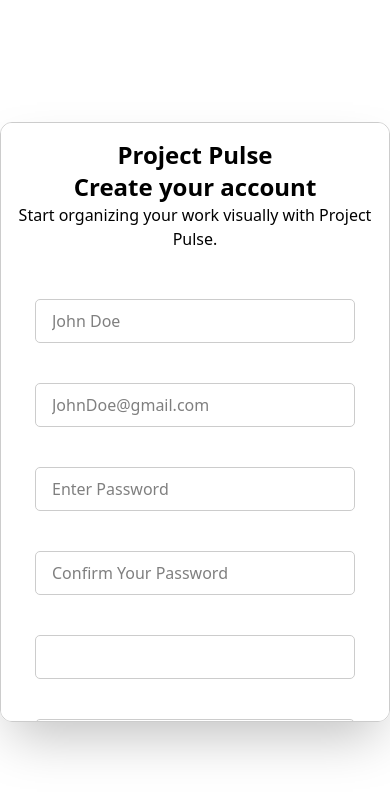
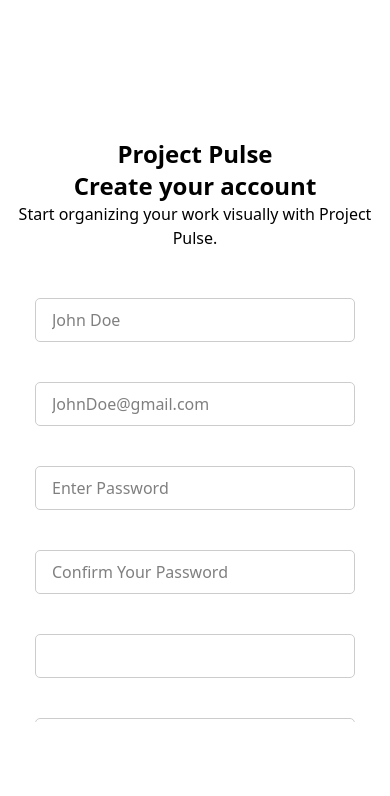
Before and after one commit to Deztini/Kanban-board, a React (Vite) app: page /signup in a window 390 px wide. Shown: the top 796 px of the page. Built offline with nearby package versions, Linux system fonts and the light colour scheme; no server answers.

Commit message:
feat: add responsiveness to login and signup pages

```diff
--- a/src/pages/Home.tsx
+++ b/src/pages/Home.tsx
@@ -99,7 +99,7 @@
             Key Features for Enhanced Productivity
           </h1>
 
-          <div className="flex flex-col sm:flex-row gap-8 justify-center">
+          <div className="flex flex-col sm:flex-row sm:flex-wrap gap-8 justify-center">
             {featureData.map((feature) => (
               <FeatureCard
                 key={feature.id}
--- a/src/pages/Login.tsx
+++ b/src/pages/Login.tsx
@@ -58,9 +58,9 @@
         <div
           className={`${
             theme === "dark"
-              ? "bg-[#121212] border-1 border-solid border-[#3E3A45]"
-              : "bg-[#fff]  border-1 border-solid border-[#ccc]"
-          }   w-100 h-130 flex flex-col items-center px-4 py-3 rounded-xl shadow-2xl`}
+              ? "md:bg-[#121212] md:border-1 border-solid border-[#3E3A45]"
+              : "md:bg-[#fff]  md:border-1 border-solid border-[#ccc]"
+          }   w-100 h-130 flex flex-col items-center px-4 py-3 rounded-xl md:shadow-2xl`}
         >
           <h1 className="text-2xl font-bold">Login</h1>
           <p
--- a/src/pages/SignUp.tsx
+++ b/src/pages/SignUp.tsx
@@ -92,9 +92,9 @@
         <div
           className={`${
             theme === "dark"
-              ? "bg-[#121212]  border-1 border-solid border-[#3E3A45]"
-              : "bg-[#fff]  border-1 border-solid border-[#ccc]"
-          }  w-100 h-150 overflow-y-auto flex flex-col items-center p-4 rounded-xl shadow-2xl`}
+              ? "md:bg-[#121212]  md:border-1 border-solid border-[#3E3A45]"
+              : "md:bg-[#fff]  md:border-1 border-solid border-[#ccc]"
+          }  w-100 h-150 overflow-y-auto flex flex-col items-center p-4 rounded-xl md:shadow-2xl`}
         >
           <h1 className="text-2xl font-bold">Project Pulse</h1>
           <h2 className="text-2xl font-bold">Create your account</h2>
```
